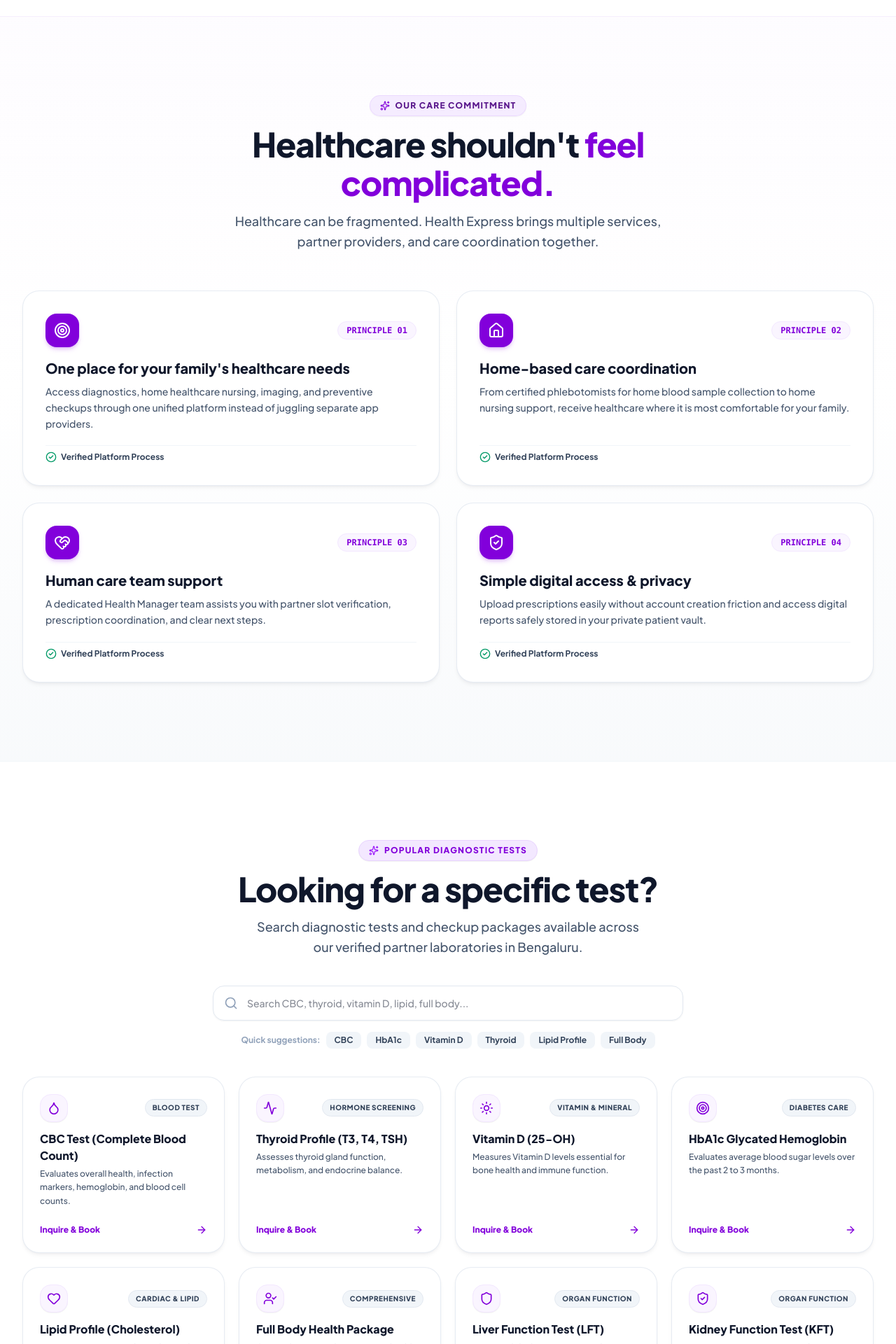
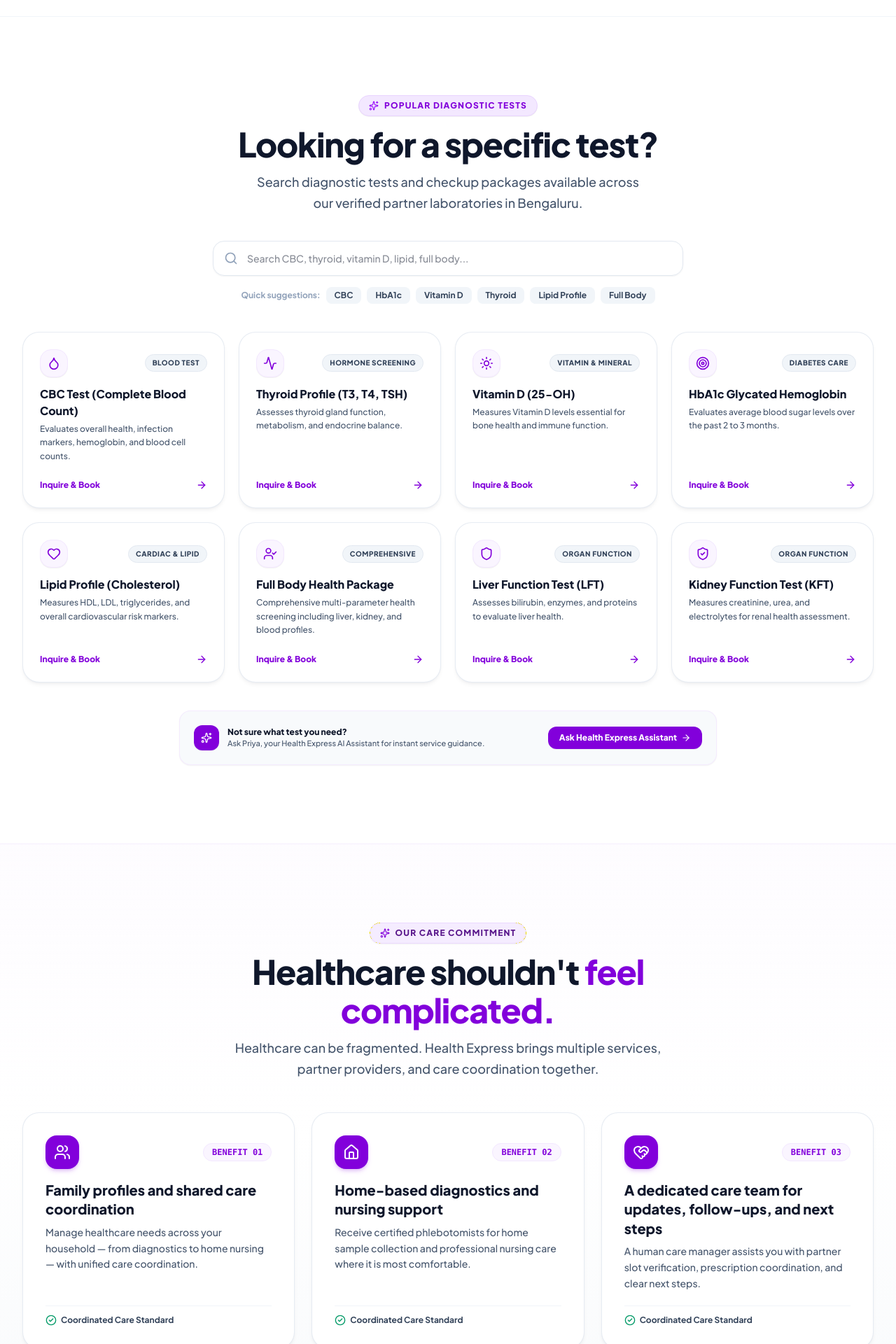
Before and after one commit to Tarunmakode123/healthexpressweb, a React (Vite) app: page / in a window 1280 px wide. Shown: the part 7280-9200 px from the top of the page at 70% size. Built offline with nearby package versions, Linux system fonts and the light colour scheme.

Commit message:
feat: merge Family and Complicated sections into unified Our Care Commitment 3-benefit card strip

```diff
--- a/src/components/sections/WhyHealthExpressSection.jsx
+++ b/src/components/sections/WhyHealthExpressSection.jsx
@@ -1,41 +1,35 @@
 import React from 'react';
-import { Target, Home, HeartHandshake, ShieldCheck, Sparkles, CheckCircle2 } from 'lucide-react';
+import { Users, Home, HeartHandshake, Sparkles, CheckCircle2 } from 'lucide-react';
 
 export default function WhyHealthExpressSection() {
-  const principles = [
+  const benefits = [
     {
       num: '01',
-      title: 'One place for your family\'s healthcare needs',
-      description: 'Access diagnostics, home healthcare nursing, imaging, and preventive checkups through one unified platform instead of juggling separate app providers.',
-      icon: Target
+      title: 'Family profiles and shared care coordination',
+      description: 'Manage healthcare needs across your household — from diagnostics to home nursing — with unified care coordination.',
+      icon: Users
     },
     {
       num: '02',
-      title: 'Home-based care coordination',
-      description: 'From certified phlebotomists for home blood sample collection to home nursing support, receive healthcare where it is most comfortable for your family.',
+      title: 'Home-based diagnostics and nursing support',
+      description: 'Receive certified phlebotomists for home sample collection and professional nursing care where it is most comfortable.',
       icon: Home
     },
     {
       num: '03',
-      title: 'Human care team support',
-      description: 'A dedicated Health Manager team assists you with partner slot verification, prescription coordination, and clear next steps.',
+      title: 'A dedicated care team for updates, follow-ups, and next steps',
+      description: 'A human care manager assists you with partner slot verification, prescription coordination, and clear next steps.',
       icon: HeartHandshake
-    },
-    {
-      num: '04',
-      title: 'Simple digital access & privacy',
-      description: 'Upload prescriptions easily without account creation friction and access digital reports safely stored in your private patient vault.',
-      icon: ShieldCheck
     }
   ];
 
   return (
-    <section className="py-20 md:py-28 bg-gradient-to-b from-purple-50/30 via-white to-slate-50 border-t border-purple-100/60 relative overflow-hidden">
+    <section className="py-20 md:py-28 bg-gradient-to-b from-purple-50/30 via-white to-slate-50 border-t border-purple-100/60 relative overflow-hidden" id="care-commitment">
 
       {/* Background Subtle Glow */}
       <div className="absolute top-1/2 left-1/2 -translate-x-1/2 -translate-y-1/2 w-[750px] h-[400px] bg-purple-100/25 rounded-full blur-3xl pointer-events-none -z-10" />
 
-      <div className="max-w-7xl mx-auto px-4 sm:px-6 lg:px-8 space-y-14 relative z-10">
+      <div className="max-w-7xl mx-auto px-4 sm:px-6 lg:px-8 space-y-12 relative z-10">
 
         {/* Editorial Section Header */}
         <div className="text-center max-w-3xl mx-auto space-y-3">
@@ -51,14 +45,14 @@
           </p>
         </div>
 
-        {/* 4 Trust Principles Bento Grid */}
-        <div className="grid grid-cols-1 md:grid-cols-2 gap-6 items-stretch">
-          {principles.map((item) => {
+        {/* 3 Card Strip Benefits Grid */}
+        <div className="grid grid-cols-1 md:grid-cols-3 gap-6 items-stretch">
+          {benefits.map((item) => {
             const IconComp = item.icon;
             return (
               <div
                 key={item.num}
-                className="bg-white rounded-3xl p-7 sm:p-8 border border-slate-200/80 shadow-md shadow-slate-900/5 hover:border-purple-300 hover:shadow-xl transition-all group text-left flex flex-col justify-between space-y-5 relative overflow-hidden"
+                className="bg-white rounded-3xl p-7 sm:p-8 border border-slate-200/80 shadow-md shadow-slate-900/5 hover:border-purple-300 hover:shadow-xl transition-all duration-300 group text-left flex flex-col justify-between space-y-5 relative overflow-hidden"
               >
                 <div className="space-y-4 relative z-10">
                   <div className="flex items-center justify-between">
@@ -66,12 +60,12 @@
                       <IconComp className="w-6 h-6" />
                     </div>
                     <span className="text-xs font-mono font-extrabold text-purple-700 bg-purple-50 px-3 py-1 rounded-full border border-purple-100">
-                      PRINCIPLE {item.num}
+                      BENEFIT {item.num}
                     </span>
                   </div>
 
                   <div className="space-y-2">
-                    <h3 className="text-xl font-extrabold text-slate-900 group-hover:text-purple-950 transition-colors">
+                    <h3 className="text-lg sm:text-xl font-extrabold text-slate-900 group-hover:text-purple-950 transition-colors leading-snug">
                       {item.title}
                     </h3>
                     <p className="text-xs sm:text-sm text-slate-600 font-medium leading-relaxed">
@@ -80,9 +74,9 @@
                   </div>
                 </div>
 
-                <div className="pt-2 border-t border-slate-100 flex items-center gap-1.5 text-xs font-bold text-slate-700">
+                <div className="pt-3 border-t border-slate-100 flex items-center gap-1.5 text-xs font-bold text-slate-700">
                   <CheckCircle2 className="w-4 h-4 text-emerald-600 shrink-0" />
-                  <span>Verified Platform Process</span>
+                  <span>Coordinated Care Standard</span>
                 </div>
               </div>
             );
--- a/src/pages/HomePage.jsx
+++ b/src/pages/HomePage.jsx
@@ -8,7 +8,6 @@
 import QuickHealthChecks from '../components/health-checks/QuickHealthChecks';
 import WhyHealthExpressSection from '../components/sections/WhyHealthExpressSection';
 import PopularTestsSection from '../components/sections/PopularTestsSection';
-import FamilySection from '../components/sections/FamilySection';
 import TrustSection from '../components/sections/TrustSection';
 import HealthRecordsSection from '../components/sections/HealthRecordsSection';
 import CitiesSection from '../components/sections/CitiesSection';
@@ -41,16 +40,13 @@
       {/* QUICK HEALTH CHECKS -> Interactive everyday health utilities */}
       <QuickHealthChecks onOpenUploadModal={onOpenUploadModal} />
 
-      {/* BUILT AROUND YOU -> Feature Cards */}
-      <WhyHealthExpressSection />
-
       {/* POPULAR SERVICES -> High intent tests */}
       <PopularTestsSection />
 
-      {/* 5. WHY FOR MY FAMILY? -> Family Health Manager */}
-      <FamilySection onOpenUploadModal={onOpenUploadModal} />
+      {/* BUILT AROUND YOU -> Care Commitment & Benefits */}
+      <WhyHealthExpressSection />
 
-      {/* 5.5. HEALTH RECORDS AND REPORTS */}
+      {/* HEALTH RECORDS AND REPORTS */}
       <HealthRecordsSection />
 
       {/* 6. WHY TRUST YOU? -> Verified partners & Privacy */}
```
